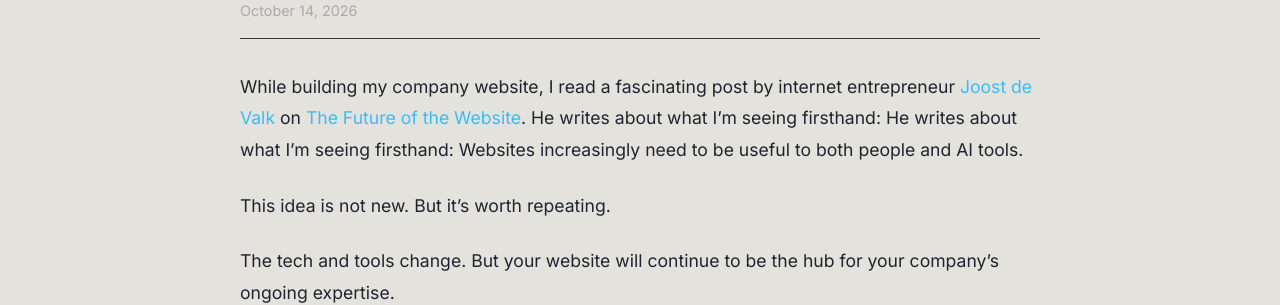
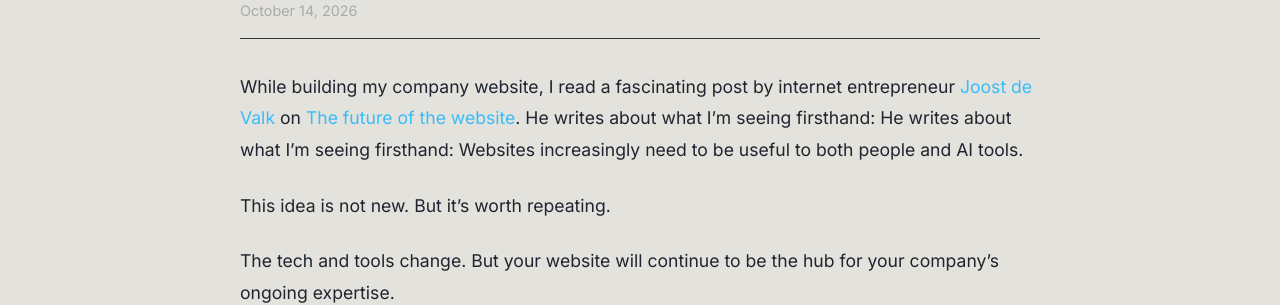
Before and after one commit to jkandel/kandel-website, a Jekyll site: the page built from _posts/2026-10-14-why-im-building-my-website-for-ai-and-humans.md, in a window 1280 px wide. Shown: the part 783-1088 px from the top of the page. Built offline with Jekyll 4.4.1, drawn with Linux system fonts in a browser that asks for light colours.

```diff
--- a/_posts/2026-10-14-why-im-building-my-website-for-ai-and-humans.md
+++ b/_posts/2026-10-14-why-im-building-my-website-for-ai-and-humans.md
@@ -4,7 +4,7 @@ date: 2026-10-14
 published: true
 image: /images/shutterstock_ai_human.jpg
 ---
-While building my company website, I read a fascinating post by internet entrepreneur [Joost de Valk](https://joost.blog/about-me/) on [The Future of the Website](https://joost.blog/future-of-the-website/). He writes about what I'm seeing firsthand: He writes about what I'm seeing firsthand: Websites increasingly need to be useful to both people and AI tools.
+While building my company website, I read a fascinating post by internet entrepreneur [Joost de Valk](https://joost.blog/about-me/) on [The future of the website](https://joost.blog/future-of-the-website/). He writes about what I'm seeing firsthand: He writes about what I'm seeing firsthand: Websites increasingly need to be useful to both people and AI tools.
 
 This idea is not new. But it's worth repeating.
 
```
